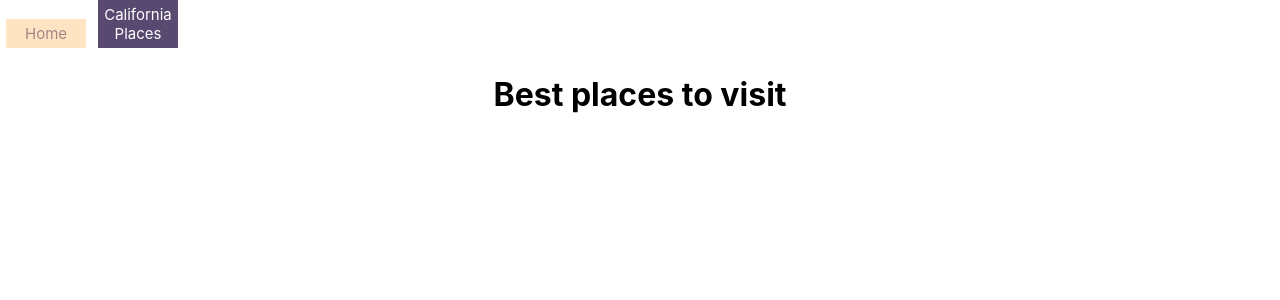
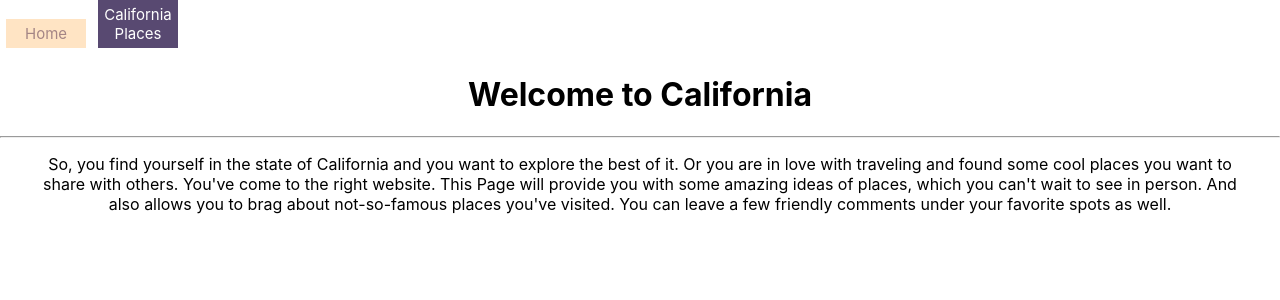
Before and after one commit to LanaKisel/places-to-visit-in-california, a React (Create React App) app: page / in a window 1280 px wide. Shown: the top 300 px of the page. Built offline with nearby package versions, Linux system fonts and the light colour scheme.

Commit message:
adds text to Home page

```diff
--- a/src/Home.js
+++ b/src/Home.js
@@ -3,7 +3,9 @@ import React from 'react'
 const Home = () => {
   return (
     <div>
-      <h1>Best places to visit</h1>
+      <h1>Welcome to  California</h1>
+      <hr/>
+      <p style={{textAlign:'center', marginLeft: 40 , marginRight: 40 } }>So, you find yourself in the state of California and you want to explore the best of it. Or you are in love with traveling and found some cool places you want to share with others. You've come to the right website. This Page will provide you with some amazing ideas of places, which you can't wait to see in person. And also allows you to brag about not-so-famous places you've visited. You can leave a few friendly comments under your favorite spots as well.</p>
     </div>
   )
 }
--- a/src/Places.js
+++ b/src/Places.js
@@ -5,12 +5,12 @@ const Places = () => {
 //     useEffect(()=>{
 //         fetch("http://localhost:3000/places")
 //     },[])
-//   return (
+ return (
     <div>
-        Places
-
+        <h1>The most beautiful places in California</h1>
+        <hr/>
     </div>
-
+ )
 }
 
 export default Places
```
